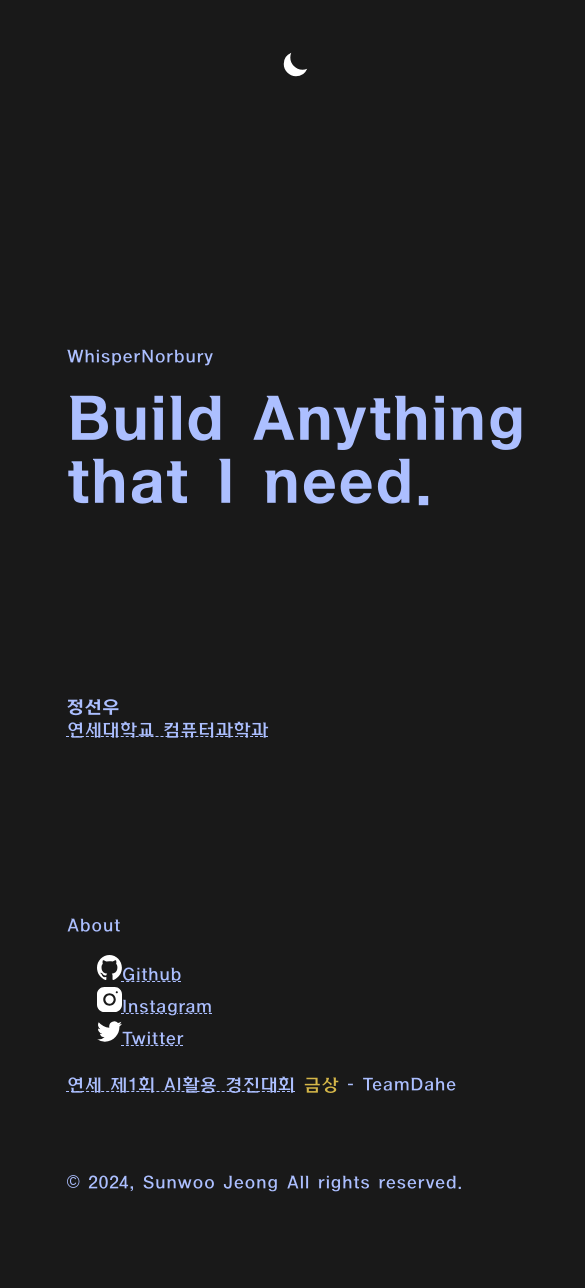
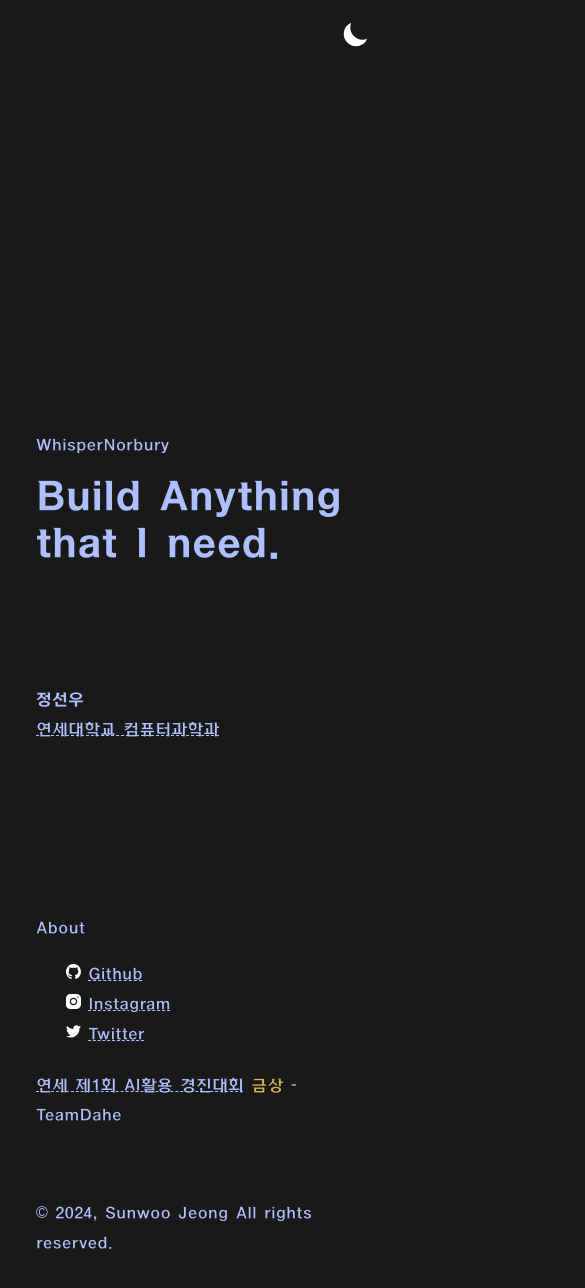
Before and after one commit to whispernorbury/whispernorbury-homepage, a Next.js app: page / in a window 390 px wide. Shown: the top 1288 px of the page, 585 px wide, since content can reach past the window. Built offline with nearby package versions, Linux system fonts and the light colour scheme.

Commit message:
mobile optimized.

```diff
--- a/app/globals.css
+++ b/app/globals.css
@@ -1,14 +1,16 @@
 body {
   padding-left: 0.5em;
-  font-size: 1.1em;
-  line-height: 1.3em;
-  min-width: 700px;
-  min-height: 500px;
+  font-size: 1.4em;
+  line-height: 30px;
   transition: background-color 0.3s ease, color 0.3s ease;
 }
 a {
   color: inherit;
   text-decoration: none;
+  height: 30px;
+}
+b {
+  height: 30px;
 }
 a span{
   color: inherit;
@@ -18,7 +20,15 @@ a span{
   background-color: rgba(31, 78, 122, 0.379);
 }
 a span:hover {
-  color: #5c945d;
+  color: #b54b4b;
   text-decoration-color: #5c945d;
   transition: color 0.2s ease;
 }
+span {
+  height: 30px;
+}
+@media (max-width: 600px) {
+  body {
+    font-size: 16px;
+  }
+}
--- a/components/Body.tsx
+++ b/components/Body.tsx
@@ -1,6 +1,5 @@
 import ThemeContext from "@/contexts/ThemeContext";
 import React, { ReactNode, useContext } from "react";
-
 interface Props {
     children?: ReactNode;
     $isDark? : boolean;
--- a/components/ContentBox.tsx
+++ b/components/ContentBox.tsx
@@ -1,4 +1,4 @@
-import React, { ReactNode } from "react";
+import React, { ReactNode, useEffect, useState } from "react";
 
 interface Props {
     h?: number | string;
@@ -6,12 +6,21 @@ interface Props {
     children?: ReactNode;
 }
 const ContentBox: React.FC<Props> = ({children, h, w}) => {
+    const [ Width, setWidth ] = useState(0);
+    useEffect(() => { setWidth(window.innerWidth); });
+    const mobile:React.CSSProperties = {
+        height: h,
+        width: w,
+        paddingLeft: "20px",
+        paddingBottom: "1.3em",
+    }
     const style:React.CSSProperties = {
         height: h,
         width: w,
         paddingLeft: "50px",
         paddingBottom: "1.3em",
     }
+    if (Width <= 600) { return( <div style={mobile}> { children } </div>); }
     return ( <div style={style}> {children} </div>)
 }
 export default ContentBox
--- a/components/HighSpan.tsx
+++ b/components/HighSpan.tsx
@@ -1,10 +1,17 @@
-import { ReactNode } from "react"
+import { useState, useEffect, ReactNode } from "react"
 
 interface Props { children?: ReactNode; }
 const HighSpan: React.FC<Props> = ({children}) => {
+    const [ Width, setWidth ] = useState(0);
+    useEffect(() => { setWidth(window.innerWidth); });
+    const mobile: React.CSSProperties = {
+        fontSize: '40px',
+        lineHeight: '0.5em',
+    }
     const style: React.CSSProperties = {
         fontSize: '60px',
     }
+    if (Width <= 600) { return ( <h1 style={mobile}> {children} </h1>); }
     return ( <h1 style={style}> {children} </h1> );
 }
 export default HighSpan;
--- a/components/Navigation.tsx
+++ b/components/Navigation.tsx
@@ -1,14 +1,18 @@
 import Image from 'next/image'
 import Moon from '@/public/icons/Moon-white.svg'
 import Sun from '@/public/icons/Sun-black.svg'
-import { useContext, ReactNode } from 'react'
 import ThemeContext from '@/contexts/ThemeContext'
+import React, { useState, useEffect, useContext, ReactNode } from 'react'
 
 interface Props {
     children?: ReactNode;
     onclick? : () => void;
 }
 const NavContainer: React.FC<Props> = ({children}) => {
+    const [ Width, setWidth ] = useState(0);
+    useEffect(() => {
+        setWidth(window.innerWidth);
+    }, [])
     const style:React.CSSProperties = {
         position: "fixed",
         right: "80px",
@@ -16,6 +20,14 @@ const NavContainer: React.FC<Props> = ({children}) => {
         height: "4em",
         display: "flex",
     }
+    const mobile:React.CSSProperties = {
+        position: "fixed",
+        right: "20px",
+        top: "20px",
+        display: "flex",
+        height: "2em",
+    }
+    if (Width <= 600) {return <div style={mobile}>{children}</div>}
     return ( <div style={style}> {children} </div> );
 }
 const NavCell: React.FC<Props> = ({children, onclick}) => {
@@ -32,10 +44,19 @@ const Navigation : React.FC<LoadProps> = ({loaded}) => {
         setTheme(!theme);
         localStorage.setItem('theme', (String)(!theme));
     }
+    const SMoon: React.CSSProperties = {
+
+    }
+    const SSun: React.CSSProperties = {
+
+    }
     return (
         <NavContainer>
             <NavCell onclick={handleTheme}>
-                <Image src={(loaded && theme) ? Moon : Sun } height={30} width={30} alt='ChangeTheme' priority={true}/>
+                <Image
+                    src={loaded && theme ? Moon : Sun }
+                    height={30} width={30}
+                    alt='ChangeTheme' priority={true}/>
             </NavCell>
             <NavCell>
             </NavCell>
--- a/components/contents/LinkedProfile.tsx
+++ b/components/contents/LinkedProfile.tsx
@@ -9,7 +9,7 @@ import TwitterIcoSky from "@/public/icons/Twitter-sky.svg"
 import BlockHead from "@/components/BlockHead"
 import Space from "../Space"
 import ThemeContext from "@/contexts/ThemeContext"
-import React, {ReactNode, useContext,} from "react"
+import React, {ReactNode, useContext, useEffect, useState,} from "react"
 
 interface Props { children? : ReactNode; }
 const ContentCell: React.FC<Props> = ({children}) => {
@@ -20,6 +20,8 @@ const ContentCell: React.FC<Props> = ({children}) => {
 }
 interface LoadProps { loaded : boolean; }
 const LinkedProfile : React.FC<LoadProps> = ({loaded}) => {
+    const [Width, setWidth] = useState(0);
+    useEffect(() => { setWidth(window.innerWidth); }, []);
     const { theme } = useContext(ThemeContext)!;
     const List = [
         {
@@ -48,7 +50,8 @@ const LinkedProfile : React.FC<LoadProps> = ({loaded}) => {
             {List.map(ele => (
                 <ContentCell key={ele.id}>
                     <a href={ele.link}>
-                        <Image src={ele.ico} alt={ele.title} width={25} height={25}/>
+                        <Image src={ele.ico} alt={ele.title} width={Width <= 600 ? 15 : 20} height={Width <= 600 ? 15 : 20}/>
+                        <b> </b>
                         <span>{ele.title}</span>
                     </a>
                 </ContentCell>
--- a/components/contents/MainInfo.tsx
+++ b/components/contents/MainInfo.tsx
@@ -1,21 +1,22 @@
-import React from "react"
+import React, { useEffect, useState } from "react"
 import ContentBox from "@/components/ContentBox"
 import HighSpan from "@/components/HighSpan"
 import Space from "@/components/Space"
 import BlockHead from "@/components/BlockHead"
 
 const MainInfo: React.FC = () => {
+  const [ Width, setWidth ] = useState(0);
+  useEffect(() => { setWidth(window.innerWidth); });
   const pstyle: React.CSSProperties = {
     position: 'absolute',
     bottom: '10vh',
   }
   return (
     <ContentBox h={'100vh'}>
-      <Space h={'40vh'}></Space>
+      <Space h={Width <= 600 ? '50vh' : '45vh'}></Space>
       <BlockHead>WhisperNorbury</BlockHead>
       <HighSpan>Build Anything</HighSpan>
       <HighSpan>that I need.</HighSpan>
-      <Space h={'20vh'}/>
       <p style={pstyle}>
         <b>정선우</b>
         <br/>
```
